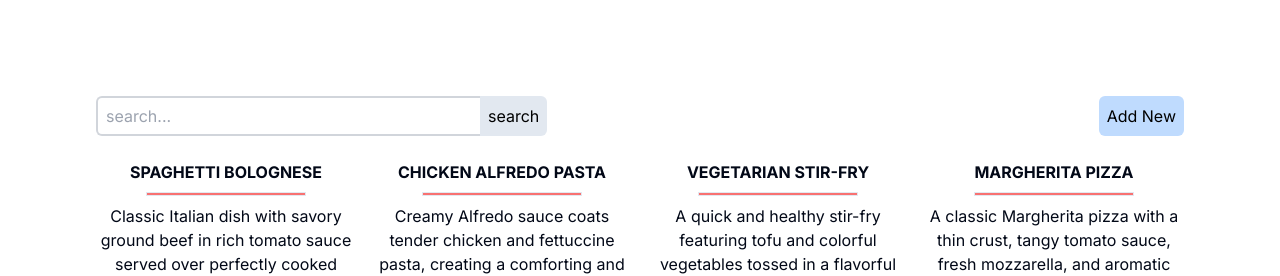
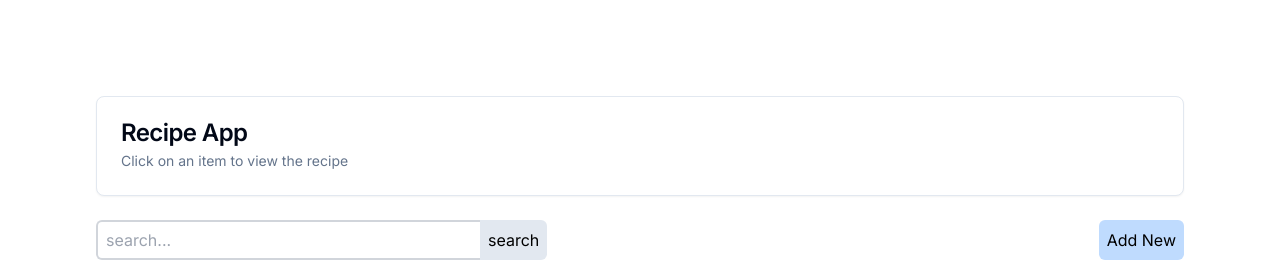
Before and after one commit to felixivance/nextjs-playground, a Next.js app: page /recipe-app in a window 1280 px wide. Shown: the top 276 px of the page. Built offline with nearby package versions, Linux system fonts and the light colour scheme.

Commit message:
recipe app update

```diff
--- a/app/recipe-app/page.tsx
+++ b/app/recipe-app/page.tsx
@@ -1,6 +1,12 @@
 "use client";
 
 import RecipeComponent from "@/components/Recipe/Recipe";
+import {
+  Card,
+  CardDescription,
+  CardHeader,
+  CardTitle,
+} from "@/components/ui/card";
 import { Recipe } from "@/lib";
 import React, { useState } from "react";
 
@@ -54,6 +60,13 @@ const RecipePage = () => {
 
   return (
     <div className="flex min-h-screen flex-col justify-between p-24 space-y-6">
+      <Card>
+        <CardHeader>
+          <CardTitle>Recipe App</CardTitle>
+
+          <CardDescription>Click on an item to view the recipe</CardDescription>
+        </CardHeader>
+      </Card>
       <div className="grid grid-cols-1 md:flex justify-between items-center">
         <div className="flex items-center">
           <input
```
